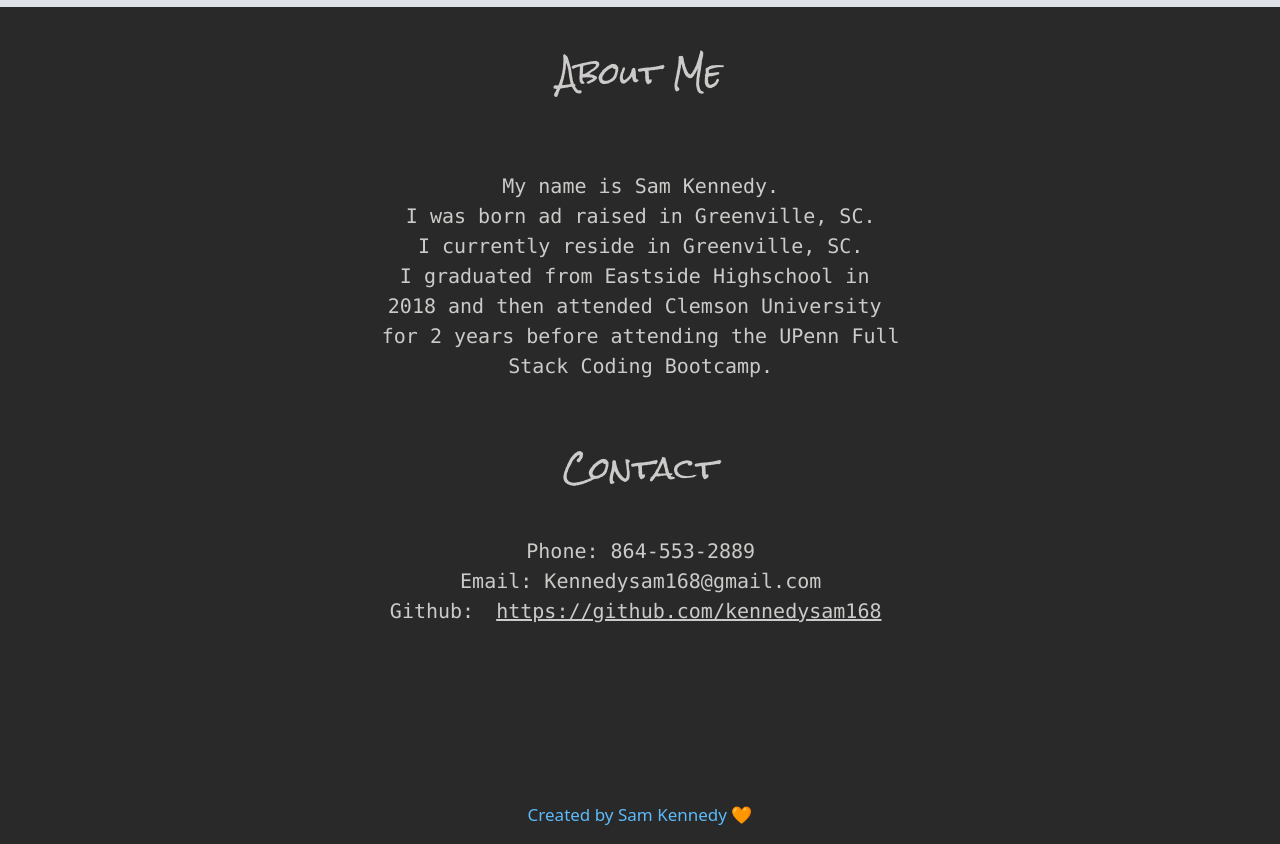
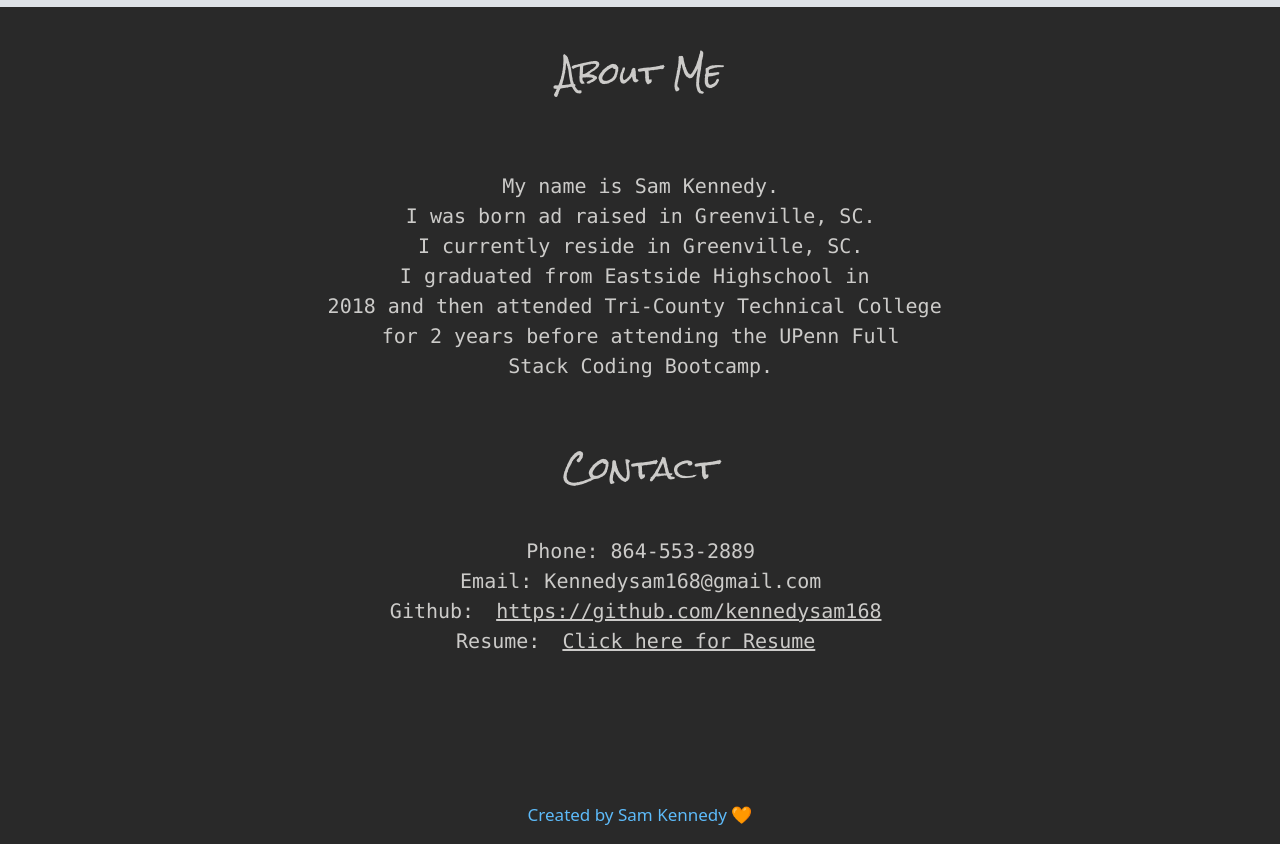
Before and after one commit to kennedysam168/Professional-Portfolio, a plain HTML site: page index.html in a window 1280 px wide. Shown: the part 2512-3356 px from the top of the page. Drawn offline with nearby package versions, Linux system fonts and the light colour scheme; files whose address does not match are found by name.

Commit message:
added resume

```diff
--- a/index.html
+++ b/index.html
@@ -62,7 +62,7 @@
         I was born ad raised in Greenville, SC.
         I currently reside in Greenville, SC.
         I graduated from Eastside Highschool in
-        2018 and then attended Clemson University
+        2018 and then attended Tri-County Technical College
         for 2 years before attending the UPenn Full
         Stack Coding Bootcamp.
 
@@ -77,6 +77,7 @@
         Phone: 864-553-2889
         Email: Kennedysam168@gmail.com
         Github: <a href="https://github.com/kennedysam168">https://github.com/kennedysam168</a>
+        Resume: <a href="/Users/samkennedy/Desktop/Professional-Portfolio/Sam_Kennedy_-_Front-end_Developer.pdf">Click here for Resume</a>
     </pre>
 </article>
 <footer>
```
Also changed, not shown: 1 other file.
